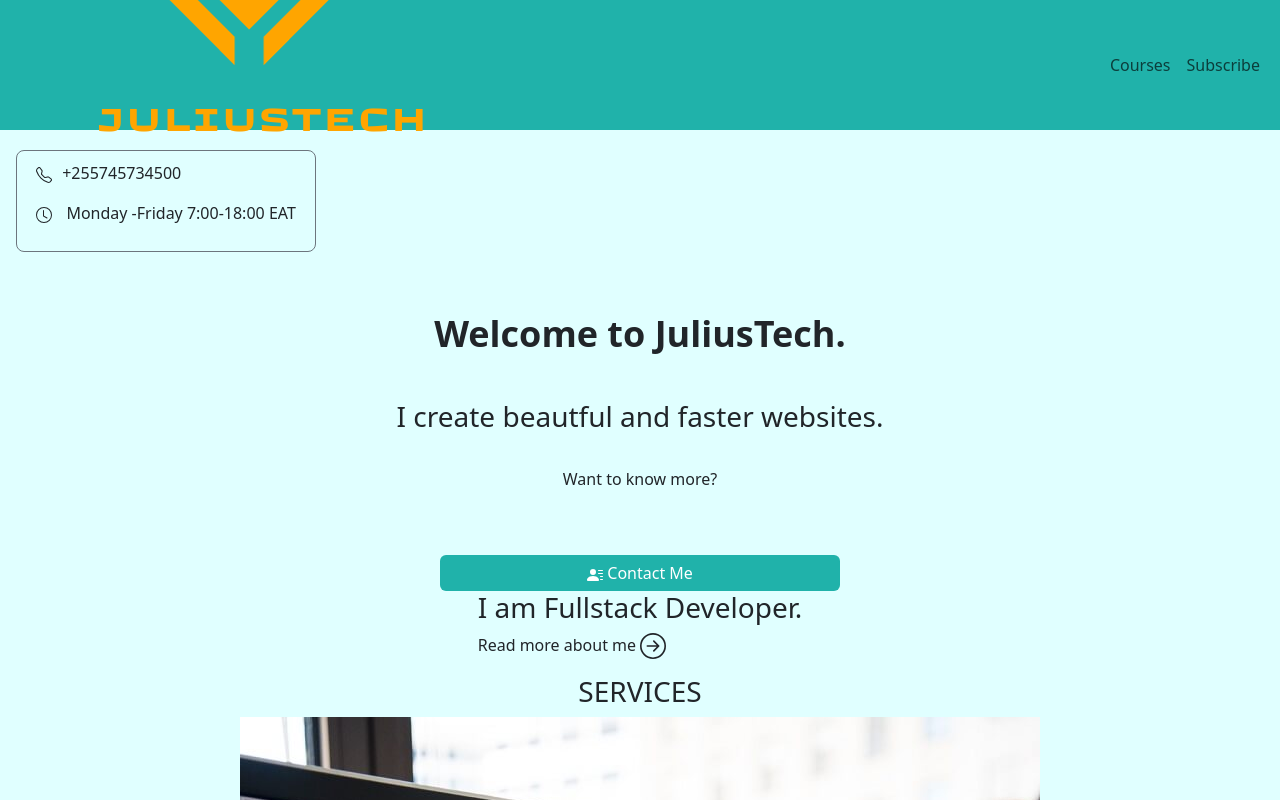
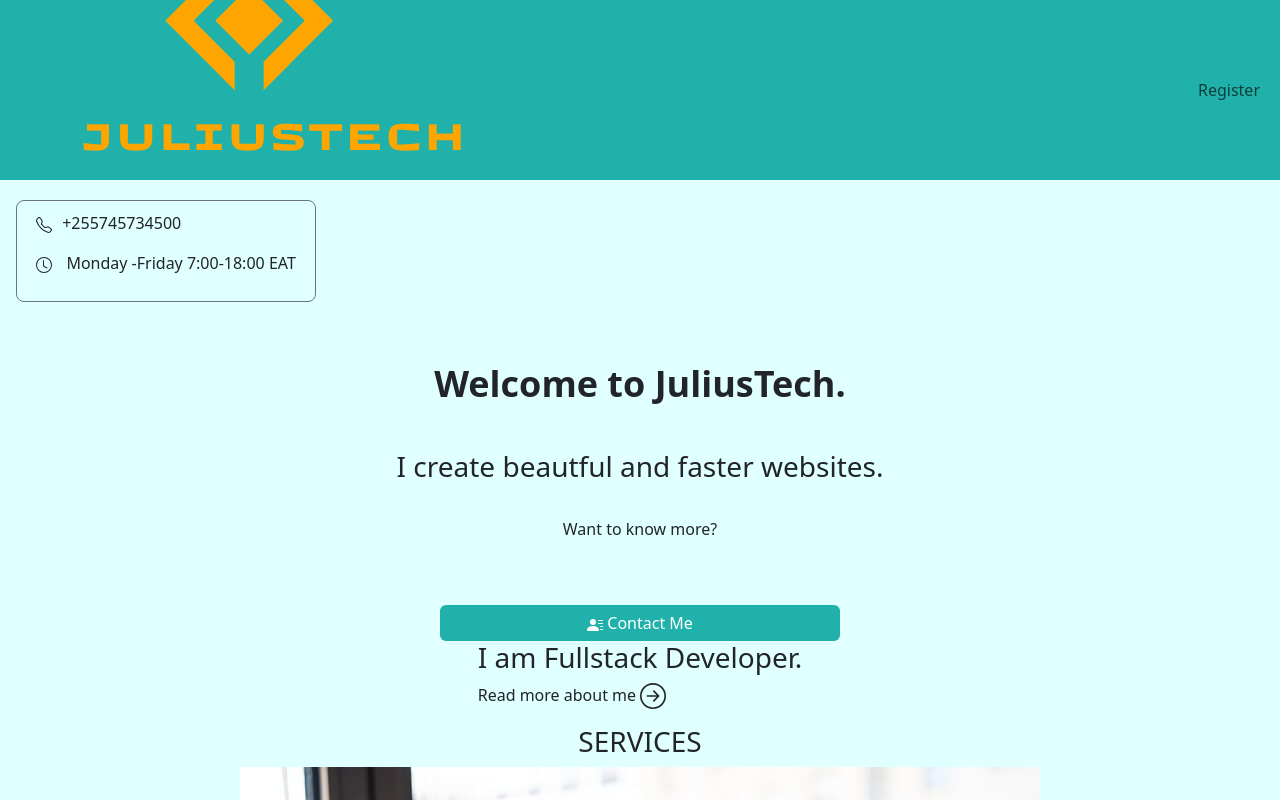
Before and after one commit to Jumly-m/JuliusTech, a React (Vite) app: page / in a window 1280 px wide. Shown: the top 800 px of the page. Built offline with nearby package versions, Linux system fonts and the light colour scheme.

Commit message:
added logo size

```diff
--- a/src/App.css
+++ b/src/App.css
@@ -17,7 +17,8 @@ body,html{
 }
 .header{
   background-color: #20b2aa;
-  height: 130px;
+  height: 180px;
+
 }
 
 .nav_items{
@@ -43,10 +44,11 @@ body,html{
 /* !!!: Design for small devices  */
 @media only screen and (max-width: 678px) {
 
+
   .logo{
     width: 110px;
     height: 110px;
-    border-radius:50%;
+    font-weight: 900;
   }
   .brandname{
     color:rgb(99, 248, 0)!important;
--- a/src/components/Footer.jsx
+++ b/src/components/Footer.jsx
@@ -3,7 +3,7 @@
 const Footer = () => {
   return (
     <div className="footer-section">
-     <h3>JuliusTech</h3>
+     <img className='logo' src="assets/logo4.png" alt="logo"/>
      <div className="social-links">
       <p className="social"><svg xmlns="http://www.w3.org/2000/svg" width="16" height="16" fill="currentColor" className="bi bi-twitter-x" viewBox="0 0 16 16">
   <path d="M12.6.75h2.454l-5.36 6.142L16 15.25h-4.937l-3.867-5.07-4.425 5.07H.316l5.733-6.57L0 .75h5.063l3.495 4.633L12.601.75Zm-.86 13.028h1.36L4.323 2.145H2.865l8.875 11.633Z"/>
--- a/src/components/Header.jsx
+++ b/src/components/Header.jsx
@@ -7,7 +7,6 @@ import {
   Nav,
   NavItem,
   NavLink,
-  Button,
 } from 'reactstrap';
 
 function Header(props) {
@@ -19,17 +18,14 @@ function Header(props) {
     <div className="header_container">
       <Navbar color="faded" light expand="md" className='header'>
         <NavbarBrand href="/" className="me-auto brandname">
-          <img className='logo' src="assets/logo3.png" alt=""/>
+          <img className='logo' src="assets/logo4.png" alt="logo"/>
         </NavbarBrand>
         <NavbarToggler onClick={toggleNavbar} className="me-2" />
         <Collapse isOpen={!collapsed} navbar>
           <Nav navbar className='nav_items'>
             <NavItem>
-              <NavLink href="/components/">Courses</NavLink>
-            </NavItem>
-            <NavItem>
               <NavLink href="https://github.com/reactstrap/reactstrap">
-               Subscribe
+             Register
               </NavLink>
             </NavItem>
           </Nav>
```
Also changed, not shown: public/assets/logo4.png (added).
